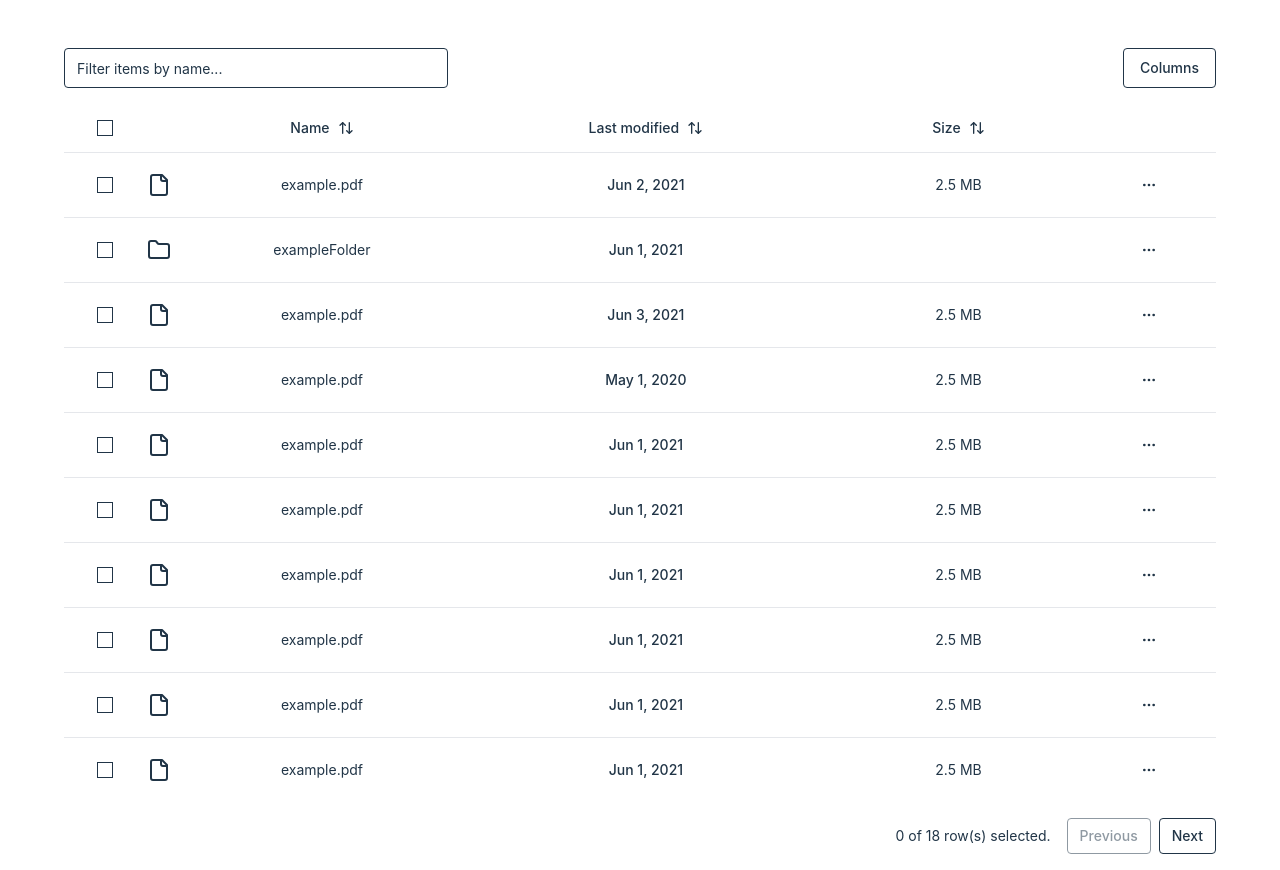
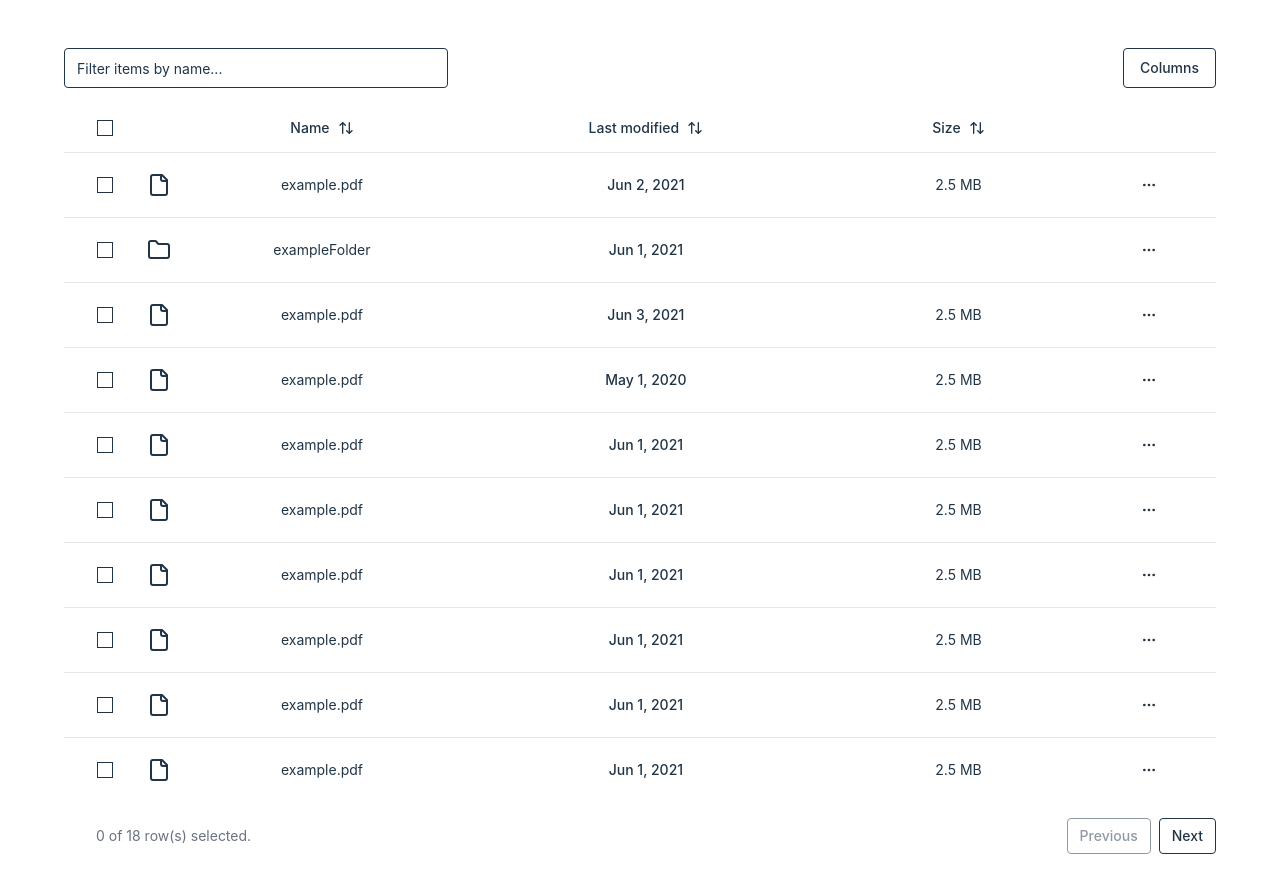
Before and after one commit to dan-antonelli/tiny-drive, a React (Vite) app: page / in a window 1280 px wide. Built offline with nearby package versions, Linux system fonts and the light colour scheme; the HTML template or start-up script is replaced by a standard one.

Commit message:
update selected rows color

```diff
--- a/src/components/shadcn/ui/dropdown-menu.tsx
+++ b/src/components/shadcn/ui/dropdown-menu.tsx
@@ -1,5 +1,3 @@
-'use client';
-
 import * as DropdownMenuPrimitive from '@radix-ui/react-dropdown-menu';
 import { Check, ChevronRight, Circle } from 'lucide-react';
 import * as React from 'react';
--- a/src/features/table/components/DataTable.tsx
+++ b/src/features/table/components/DataTable.tsx
@@ -150,8 +150,8 @@ export default function DataTable<TData, TValue>({
           </TableBody>
         </Table>
       </div>
-      <div className='flex items-center justify-end space-x-4 py-4'>
-        <div className='text-sm text-muted-foreground'>
+      <div className='flex items-center justify-between space-x-4 py-4'>
+        <div className='text-sm pl-8 text-gray-500'>
           {table.getFilteredSelectedRowModel().rows.length} of{' '}
           {table.getFilteredRowModel().rows.length} row(s) selected.
         </div>
```
